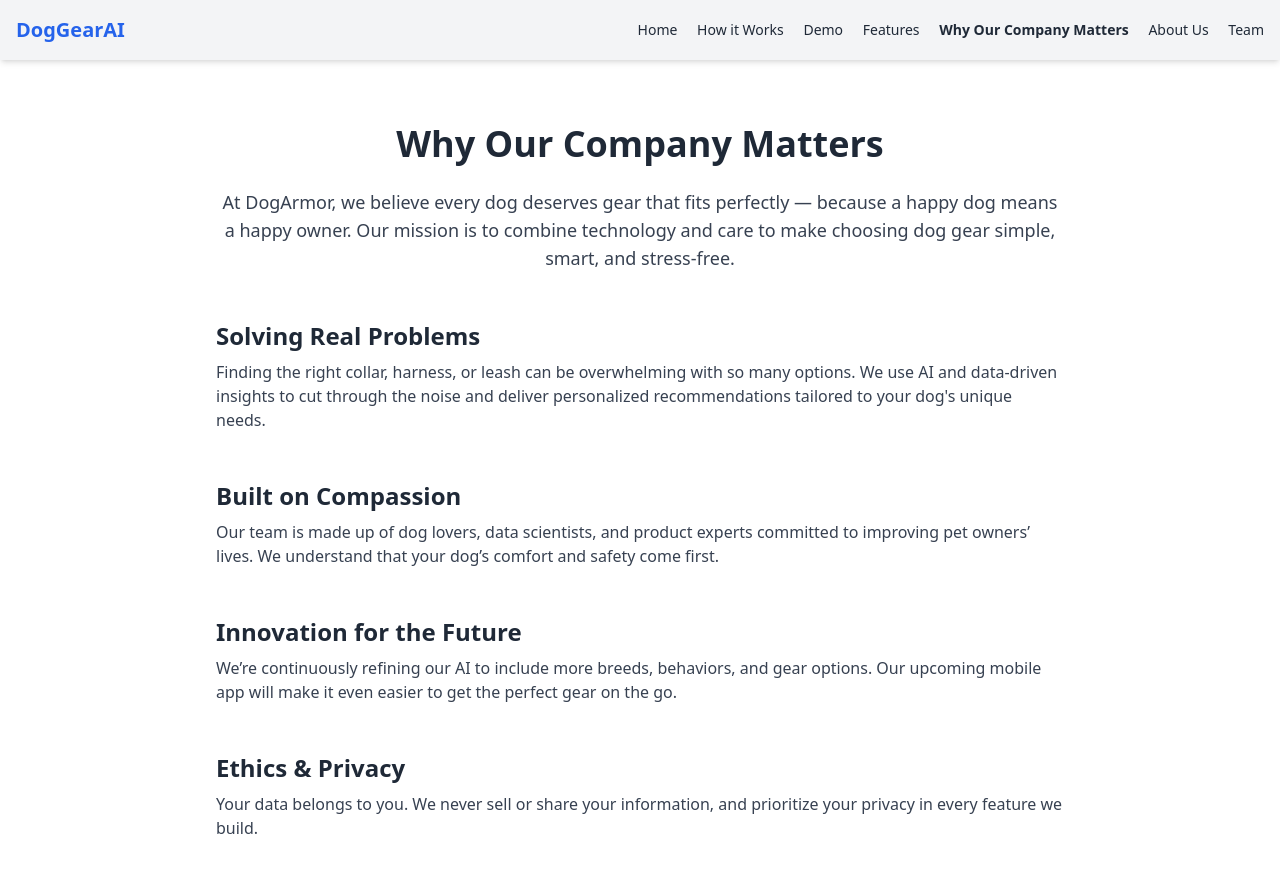
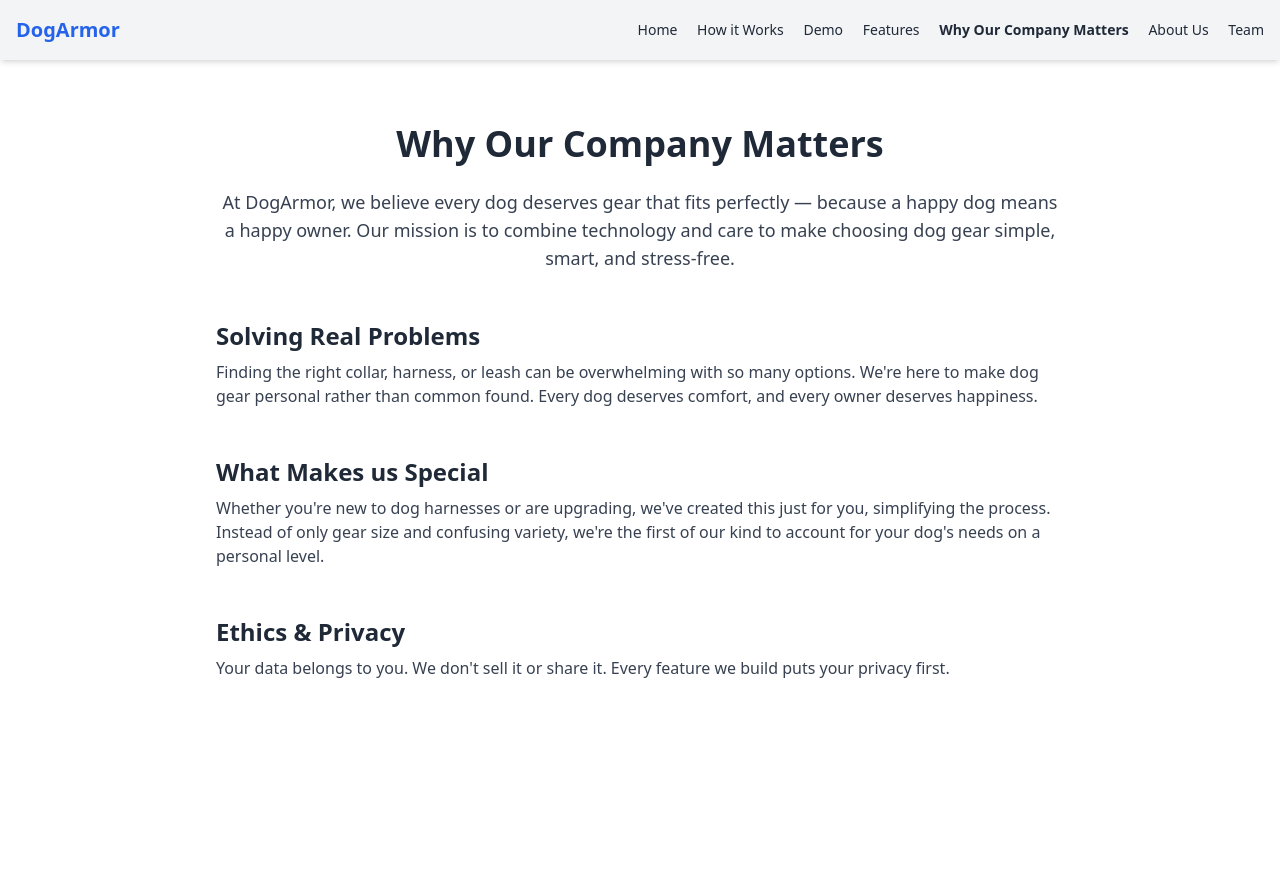
Before and after one commit to DogArmor-Devs/dog-armor, a plain HTML site: page frontend/why-us.html in a window 1280 px wide. After the commit the page ends 800 px from the top, so only its background shows below. Drawn offline with nearby package versions, Linux system fonts and the light colour scheme.

Commit message:
changed why us

```diff
--- a/frontend/why-us.html
+++ b/frontend/why-us.html
@@ -10,7 +10,7 @@
 
   <!-- Navbar -->
   <nav class="bg-gray-100 p-4 shadow-md flex justify-between items-center">
-    <a href="index.html" class="text-xl font-bold text-blue-600">DogGearAI</a>
+    <a href="index.html" class="text-xl font-bold text-blue-600">DogArmor</a>
     <div class="space-x-4 text-sm">
       <a href="index.html" class="hover:text-blue-600">Home</a>
       <a href="how-it-works.html" class="hover:text-blue-600">How it Works</a>
@@ -35,28 +35,21 @@
       <div>
         <h2 class="text-2xl font-semibold mb-2">Solving Real Problems</h2>
         <p class="text-gray-700">
-          Finding the right collar, harness, or leash can be overwhelming with so many options. We use AI and data-driven insights to cut through the noise and deliver personalized recommendations tailored to your dog's unique needs.
+          Finding the right collar, harness, or leash can be overwhelming with so many options. We're here to make dog gear personal rather than common found. Every dog deserves comfort, and every owner deserves happiness.
         </p>
       </div>
 
       <div>
-        <h2 class="text-2xl font-semibold mb-2">Built on Compassion</h2>
+        <h2 class="text-2xl font-semibold mb-2">What Makes us Special</h2>
         <p class="text-gray-700">
-          Our team is made up of dog lovers, data scientists, and product experts committed to improving pet owners’ lives. We understand that your dog’s comfort and safety come first.
-        </p>
-      </div>
-
-      <div>
-        <h2 class="text-2xl font-semibold mb-2">Innovation for the Future</h2>
-        <p class="text-gray-700">
-          We’re continuously refining our AI to include more breeds, behaviors, and gear options. Our upcoming mobile app will make it even easier to get the perfect gear on the go.
+          Whether you're new to dog harnesses or are upgrading, we've created this just for you, simplifying the process. Instead of only gear size and confusing variety, we're the first of our kind to account for your dog's needs on a personal level.
         </p>
       </div>
 
       <div>
         <h2 class="text-2xl font-semibold mb-2">Ethics & Privacy</h2>
         <p class="text-gray-700">
-          Your data belongs to you. We never sell or share your information, and prioritize your privacy in every feature we build.
+          Your data belongs to you. We don't sell it or share it. Every feature we build puts your privacy first.
         </p>
       </div>
     </div>
```
